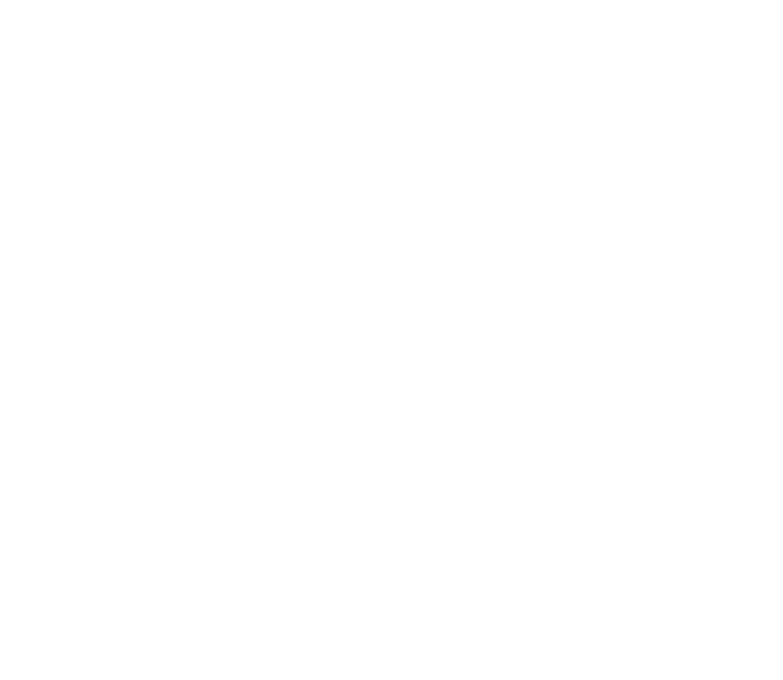
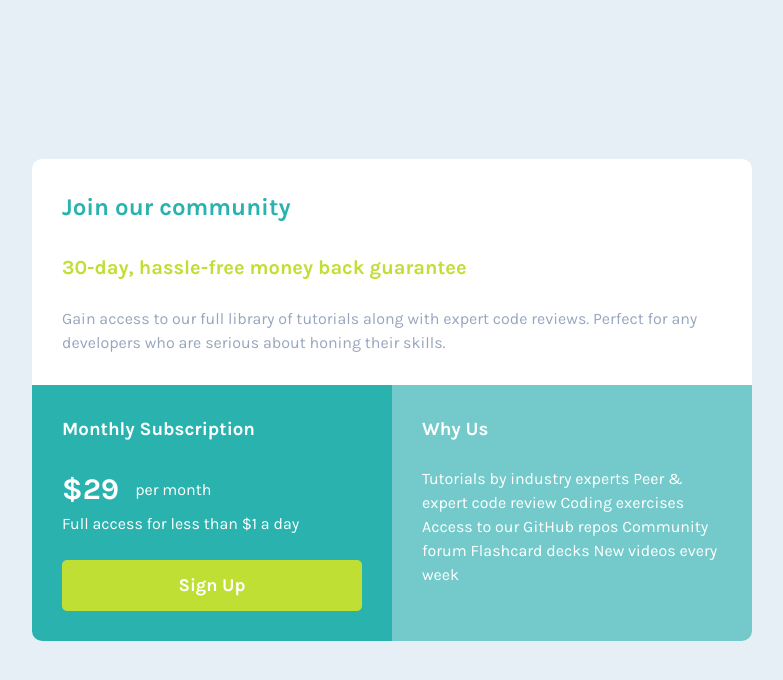
Before and after one commit to dhpcode/single-price-grid-component, a plain HTML site: page index.html in a window 1280 px wide. Shown: the whole page, without its empty margins (248-1031 px from the left). Drawn offline with Linux system fonts and the light colour scheme.

Commit message:
Project finito

```diff
--- a/css/styles.css
+++ b/css/styles.css
@@ -1,3 +1,12 @@
+:root {
+  --cyan-color: #2ab2af;
+  --cyan-color-light: rgba(42, 178, 175, 0.6);
+  --yellow-color: #c0df34;
+  --light-gray: #e5eff5;
+  --grayish-blue: #98a6bd;
+  --font-family: 'Karla', Arial, sans-serif;
+}
+
 html {
   box-sizing: border-box;
   height: 100%;
@@ -11,15 +20,16 @@ html {
 }
 
 body {
-  display: flex;
+  display: grid;
+  place-items: center;
   flex-direction: column;
   height: 100%;
   margin: 0;
   padding: 0;
-  font-family: Arial, sans-serif;
+  font-family: var(--font-family);
   font-size: 16px;
   line-height: 1.5;
-  background-color: #fff;
+  background-color: var(--light-gray);
   color: #222;
 }
 
@@ -83,6 +93,119 @@ select:-webkit-autofill:focus {
 }
 
 
+
+
+.price-component {
+  border-radius: 10px;
+  /* box-shadow: 5px 5px 10px 5px #ccc; */
+  overflow: hidden;
+  width: 85%;
+  display: grid;
+}
+
+.price-component__header {
+  background-color: #fff;
+  padding: 20px;
+  color: var(--grayish-blue);
+}
+
+.price-component__header-title {
+  color: var(--cyan-color);
+  margin: 0;
+  margin-bottom: 28px;
+
+}
+
+.price-component__header-subtitle {
+  color: var(--yellow-color);
+  font-weight: bold;
+  font-size: 20px;
+  margin: 0;
+  margin-bottom: 24px;
+}
+
+.price-component__header-text {
+  margin: 0;
+  line-height: 24px;
+
+}
+
+.price-component__aside {
+  color: #fff;
+  padding: 20px;
+}
+
+.aside-left {
+  background-color: var(--cyan-color);
+}
+
+.price-component__aside-title {
+  margin: 0;
+  margin-bottom: 24px;
+}
+
+.aside-left__pricing {
+  display: flex;
+  align-items: center;
+  gap: 16px;
+}
+
+.aside-left__pricing-price {
+  font-size: 30px;
+  font-weight: bold;
+}
+
+.aside-left__text {
+  font-style: 18px;
+  margin-bottom: 24px;
+}
+
+.aside-left__button {
+  display: inline-block;
+  text-decoration: none;
+  color: #fff;
+  font-size: 18px;
+  font-weight: bold;
+  width: 100%;
+  padding: 12px;
+  text-align: center;
+  background-color: var(--yellow-color);
+  border-radius: 5px;
+}
+
+.aside-left__button:hover {
+  opacity: 0.8;
+}
+
+.aside-left__button:active {
+  opacity: 0.6;
+}
+
+.aside-right {
+  background-color: var(--cyan-color-light);
+}
+
+
+@media screen and (min-width: 768px) {
+  .price-component {
+    border-radius: 10px;
+    /* box-shadow: 5px 5px 10px 5px #ccc; */
+    overflow: hidden;
+    width: 720px;
+    display: grid;
+    grid-auto-columns: 50% 50%;
+  }
+
+  .price-component__header {
+    grid-column: 1/3;
+    padding: 30px;
+  }
+
+  .price-component__aside {
+    padding: 30px;
+  }
+}
+
 /* RETINA BACKGROUNDS */
 @media only screen and (-webkit-min-device-pixel-ratio: 2),
 only screen and (min--moz-device-pixel-ratio: 2),
--- a/index.html
+++ b/index.html
@@ -1,19 +1,80 @@
 <!DOCTYPE html>
 <html lang="en">
+
 <head>
   <meta charset="UTF-8">
-  <meta http-equiv="X-UA-Compatible" content="IE=edge">
   <meta name="viewport" content="width=device-width, initial-scale=1.0">
-  <title>Project</title>
+  <!-- displays site properly based on user's device -->
+  <!-- Favicon -->
+  <link rel="icon" type="image/png" sizes="32x32" href="./images/favicon-32x32.png">
 
   <!-- Styles -->
   <link rel="stylesheet" href="css/normalize.css">
   <link rel="stylesheet" href="css/styles.css">
 
+  <!-- Fonts -->
+  <link rel="preconnect" href="https://fonts.googleapis.com">
+  <link rel="preconnect" href="https://fonts.gstatic.com" crossorigin>
+  <link href="https://fonts.googleapis.com/css2?family=Karla:wght@400;700&display=swap" rel="stylesheet">
+
+  <title>Frontend Mentor | Single Price Grid Component</title>
+
+  <!-- Feel free to remove these styles or customise in your own stylesheet 👍 -->
+  <style>
+    .attribution {
+      font-size: 11px;
+      text-align: center;
+    }
+
+    .attribution a {
+      color: hsl(228, 45%, 44%);
+    }
+  </style>
 </head>
+
 <body>
 
+  <div class="price-component">
+    <div class="price-component__header">
+      <h2 class="price-component__header-title">Join our community</h2>
+      <p class="price-component__header-subtitle">30-day, hassle-free money back guarantee</p>
+      <p class="price-component__header-text">
+        Gain access to our full library of tutorials along with expert code reviews.
+        Perfect for any developers who are serious about honing their skills.
+      </p>
+    </div>
 
-  <script src="js/main.js"></script>
+    <div class="price-component__aside aside-left">
+      <h3 class="price-component__aside-title">Monthly Subscription</h3>
+      <div class="aside-left__pricing">
+        <div class="aside-left__pricing-price">&dollar;29 </div>
+        <div class="aside-left__pricing-text">per month</div>
+      </div>
+      <div class="aside-left__text">Full access for less than &dollar;1 a day</div>
+      <a href="#" class="aside-left__button">Sign Up</a>
+    </div>
+
+    <div class="price-component__aside aside-right">
+      <h3 class="price-component__aside-title">Why Us</h3>
+      <div class="aside-right__text">
+        Tutorials by industry experts
+        Peer &amp; expert code review
+        Coding exercises
+        Access to our GitHub repos
+        Community forum
+        Flashcard decks
+        New videos every week
+      </div>
+    </div>
+  </div>
+
+
+  <!-- <footer>
+    <p class="attribution">
+      Challenge by <a href="https://www.frontendmentor.io?ref=challenge" target="_blank">Frontend Mentor</a>.
+      Coded by <a href="#">Your Name Here</a>.
+    </p>
+  </footer> -->
 </body>
+
 </html>
```
Also changed, not shown: design/desktop-design.jpg (added), design/desktop-preview.jpg (added), design/mobile-design.jpg (added), images/favicon-32x32.png (added), 4 other files.
